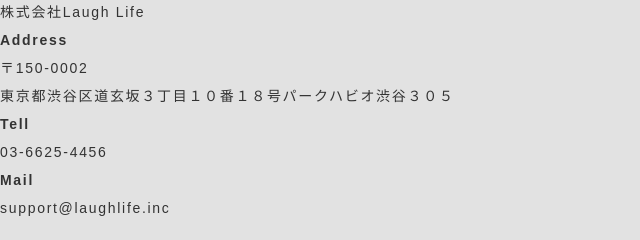
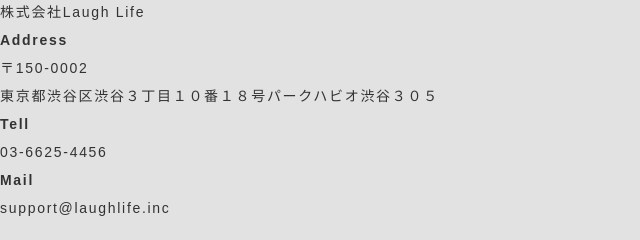
Before and after one commit to moenahanyu/Laugh-Life, a Gatsby site: page /news in a window 1280 px wide. Shown: the part 1011-1251 px from the top of the page, 0-640 px from the left. Built offline with nearby package versions, Linux system fonts and the light colour scheme; Gatsby itself is replaced by a stand-in of ours; a web font is replaced by a local one.

Commit message:
footer-place

```diff
--- a/src/components/footer.js
+++ b/src/components/footer.js
@@ -30,7 +30,7 @@
           <div className={styles.footerRight}>
             <dl>
               <dt>Address</dt>
-              <dd>〒150-0002<br></br>東京都渋谷区道玄坂３丁目１０番１８号パークハビオ渋谷３０５</dd>
+              <dd>〒150-0002<br></br>東京都渋谷区渋谷３丁目１０番１８号パークハビオ渋谷３０５</dd>
             </dl>
             <dl>
               <dt>Tell</dt>
```
